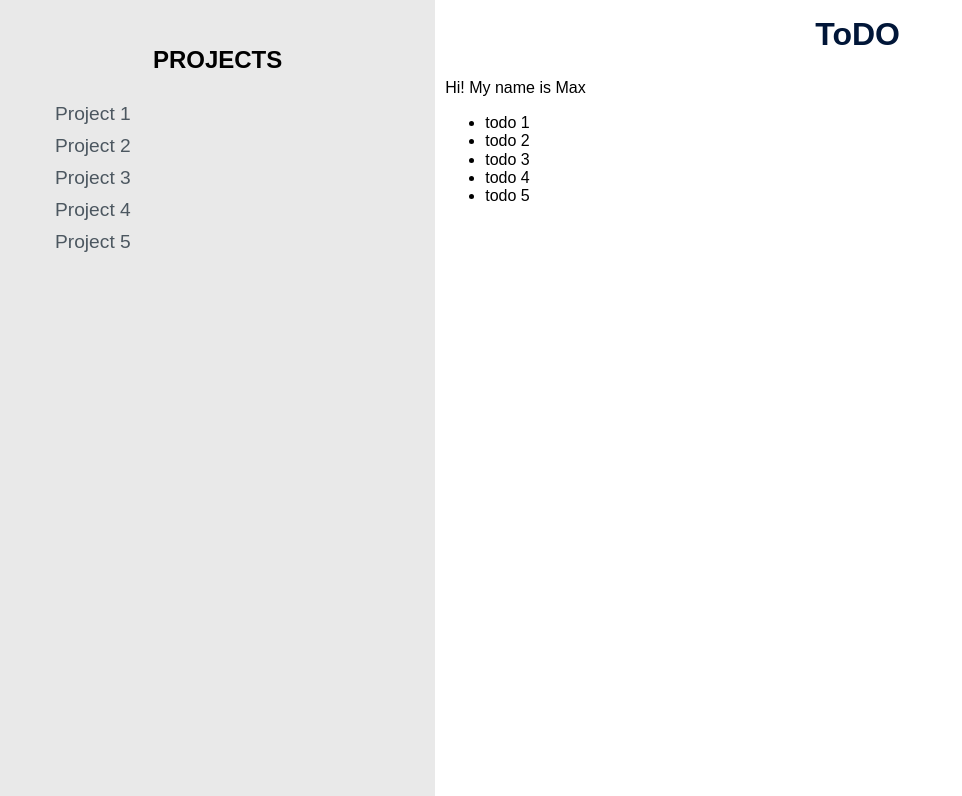
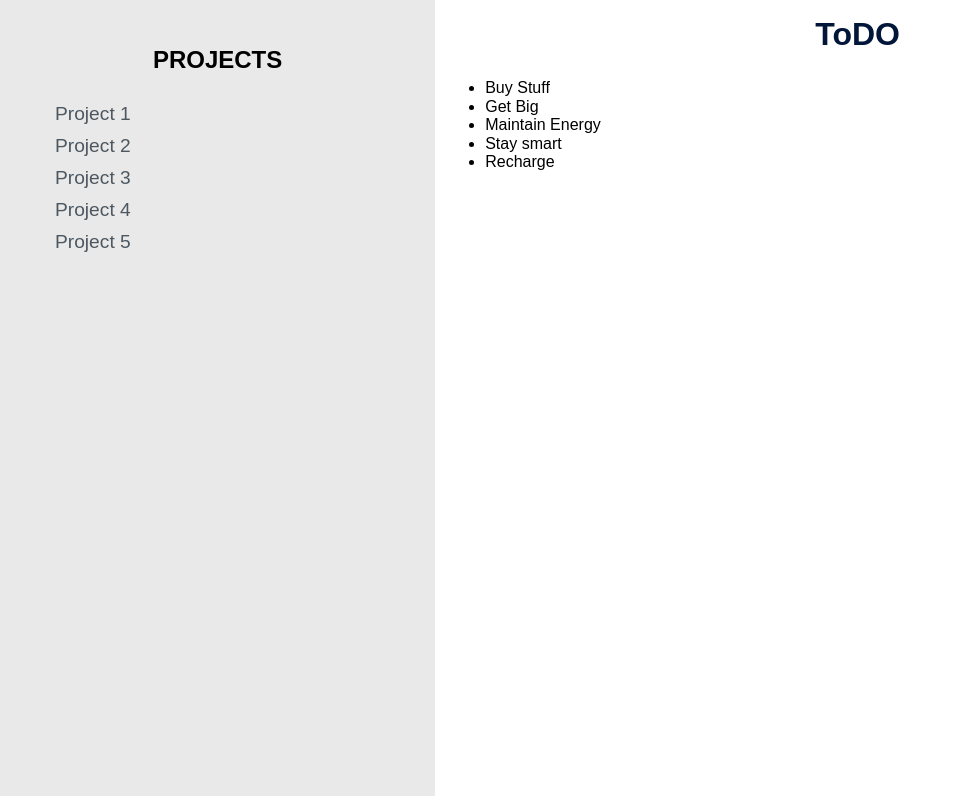
Before and after one commit to maxwelltmorgan/nudge, a website built with webpack: page dist/index.html in a window 1280 px wide. Shown: the part 106-902 px from the top of the page, without its empty margins (0-962 px from the left). Built offline with nearby package versions, Linux system fonts and the light colour scheme; a web font is replaced by a local one.

Commit message:
createTodo.js

```diff
--- /dev/null
+++ b/src/createTodo.js
@@ -0,0 +1,15 @@
+const toDoFactory = (title, description, dueDate, priority) => {
+    return { title, description, dueDate, priority };
+};
+
+const addToDo = (title, description, dueDate, priority) => {
+
+  const todo = toDoFactory(title, description, dueDate, priority);
+
+  const todosItem = document.createElement('li');
+  todosItem.classList.add('todo-item');
+  todosItem.innerHTML = todo.description;
+  return todosItem;
+}
+
+export { toDoFactory, addToDo }
--- a/src/index.js
+++ b/src/index.js
@@ -1,13 +1,10 @@
 // import your function
-import { myName } from './myName';
+import { toDoFactory, addToDo } from './createTodo';
 
-function component() {
-  var content = document.getElementById('content');
-  var element = document.createElement('div');
+const todosList = document.getElementById('todos-list');
 
-  // use your function!
-  element.innerHTML = myName('Max');
-  return element;
-}
-
-  content.appendChild(component());
+todosList.appendChild(addToDo('Shopping', 'Buy Stuff', 'Tomorrow', 'High'));
+todosList.appendChild(addToDo('Lift', 'Get Big', 'Tomorrow', 'High'));
+todosList.appendChild(addToDo('Eat', 'Maintain Energy', 'Tomorrow', 'High'));
+todosList.appendChild(addToDo('Read', 'Stay smart', 'Tomorrow', 'High'));
+todosList.appendChild(addToDo('Sleep', 'Recharge', 'Tomorrow', 'High'));
--- a/src/myName.js
+++ /dev/null
@@ -1,3 +0,0 @@
-const myName = (name) => 'Hi! My name is ' + name;
-
-export { myName }
```
Also changed, not shown: dist/bundle.js, dist/index.html.
